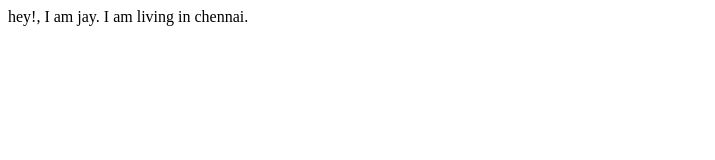
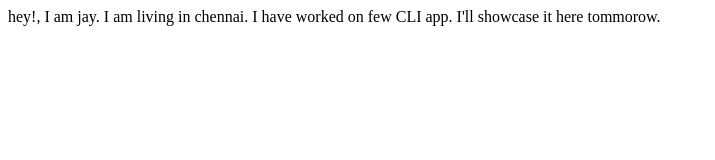
Before and after one commit to jayprakash55/Jay-prakash-website, a plain HTML site: page index.html in a window 1280 px wide. Shown: the whole page, without its empty margins (0-715 px from the left). Drawn offline with Linux system fonts and the light colour scheme.

Commit message:
update: details of projects

```diff
--- a/index.html
+++ b/index.html
@@ -10,5 +10,7 @@
     hey!, I am jay.
 
     I am living in chennai.
+
+    I have worked on few CLI app. I'll showcase it here tommorow.
 </body>
 </html>
```
